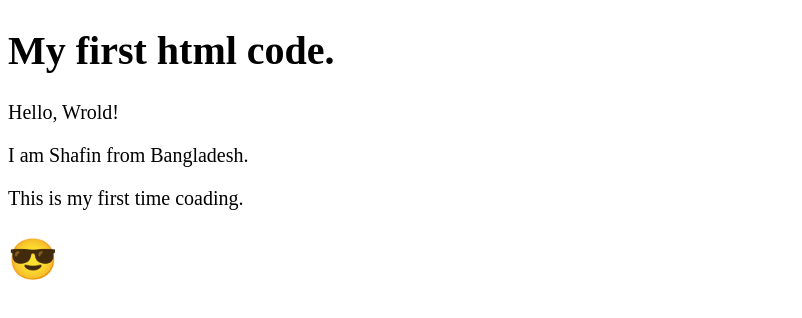
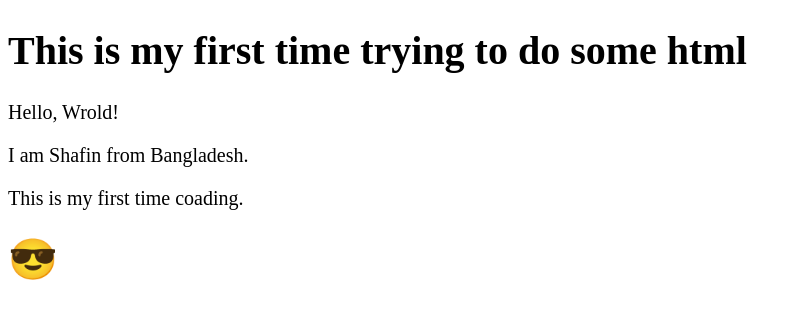
Before and after one commit to mdazizulbari/test-html, a plain HTML site: page index.html in a window 1280 px wide. Shown: the whole page, without its empty margins (0-802 px from the left). Drawn offline with Linux system fonts and the light colour scheme.

Commit message:
little change

```diff
--- a/index.html
+++ b/index.html
@@ -5,7 +5,7 @@
   <meta http-equiv="X-UA-Compatible" content="IE=Edge">
   <meta name="viewport" content="width=device-width, initial-scale=1">
 
-  <title>I Love Islam</title>
+  <title>First time HTML</title>
   <!-- HTML -->
 
 
@@ -14,7 +14,7 @@
 </head>
 
 <body>
-  <h1>My first html code.</h1>
+  <h1>This is my first time trying to do some html</h1>
   <p>Hello, Wrold!</p>
   <p>I am Shafin from Bangladesh.</p>
   <p>This is my first time coading.</p>
```
